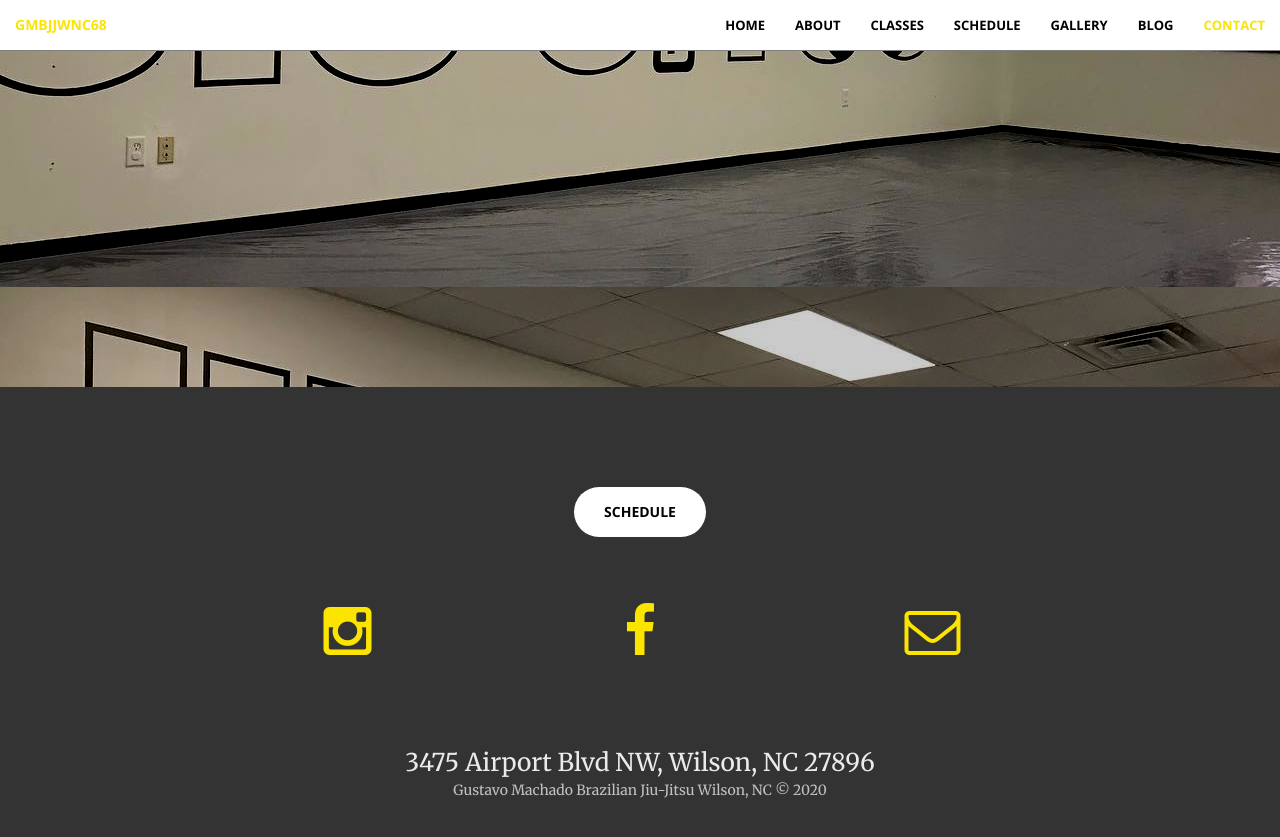
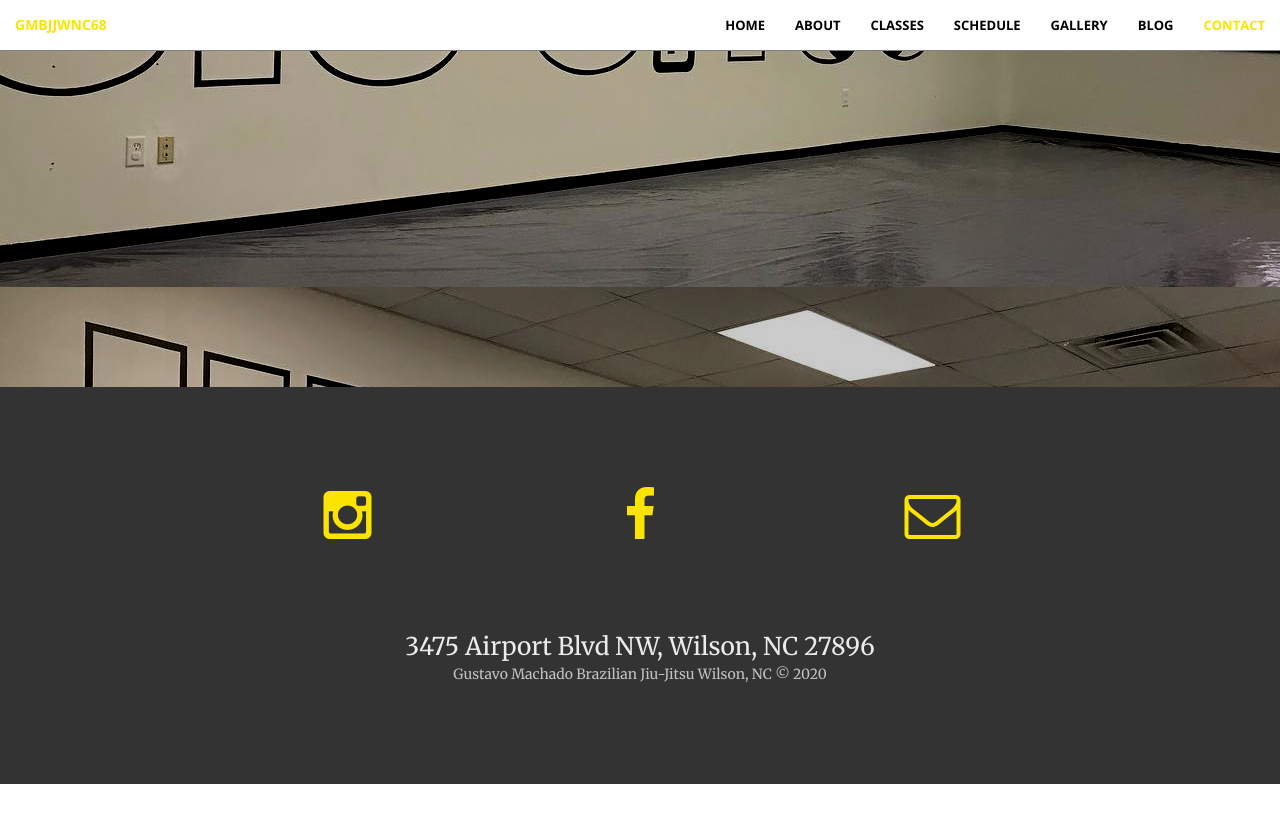
Before and after one commit to gmbjjwnc68/gmbjjwnc68.github.io, a Jekyll site: the page built from schedule.html, in a window 1280 px wide and 900 px high, scrolled down 513 px. Shown: the top 837 px of the window. Built offline with Jekyll 4.4.1, drawn with Linux system fonts in a browser that asks for light colours; after the commit the page ends 1297 px from its top, so only the background shows below that.

Commit message:
Create class_schedule_contact

```diff
--- /dev/null
+++ b/_includes/class_schedule_contact.html
@@ -0,0 +1,45 @@
+<section class="bg-dark" id="contact">
+    <div class="container">
+<!--         <div class="row">
+            <div class="col-lg-8 col-lg-offset-2 text-center">
+                <h2 class="section-heading">Let's Get In Touch!</h2>
+                <hr class="dark">
+                </a>
+            </div>
+        </div> -->
+        <div class="row">
+            <div class="col-lg-2 col-lg-offset-2 text-center">
+                <a href="https://instagram.com/{{ site.instagram_username }}">
+                    <i class="fa fa-instagram fa-3x wow bounceIn text-center" data-wow-delay=".1s" style="color:#FBE400"></i>
+                    <p class="text-faded"> </p>
+                    <!-- <p class="text-faded">{{ site.instagram_username }}</p> -->
+                </a>
+            </div>
+            <div class="col-lg-2 col-lg-offset-1 text-center">
+                <a href="https://facebook.com/{{ site.facebook_username }}">
+                    <i class="fa fa-facebook fa-3x wow bounceIn text-center" data-wow-delay=".2s" style="color:#FBE400"></i>
+                    <p class="text-faded"> </p>
+                    <!-- <p class="text-faded">{{ site.facebook_username }}</p> -->
+                </a>
+            </div>
+            <div class="col-lg-2 col-lg-offset-1 text-center">
+                <a href="mailto:{{ site.email }}">
+                    <i class="fa fa-envelope-o fa-3x wow bounceIn text-center" data-wow-delay=".3s" style="color:#FBE400"></i>
+                    <p class="text-faded"> </p>
+                    <!-- <p class="text-faded">gmbjjwnc68@yahoo.com</p> -->
+                </a>
+            </div>
+        </div>
+        <div class="row">
+            <div class="col-lg-8 col-lg-offset-2 text-center">
+                <hr class="gray">
+                <hr class="gray">
+                <a class="contact" target="_blank" rel="noopener noreferrer" href="https://www.google.com/maps/place/Gustavo+Machado+Brazilian+Jiu+Jitsu+Wilson,+NC/@35.7656169,-77.9483881,15z/data=!4m2!3m1!1s0x0:0x9ceee373f6d7056f?sa=X&ved=2ahUKEwj896PpmNDtAhXDrVkKHbkODQsQ_BIwCnoECBUQAw">
+                    <div class="contact-address text-faded2">3475 Airport Blvd NW, Wilson, NC 27896</div>
+                </a>
+                <!-- <hr class="gray"> -->
+                <div class="contact-copyright text-faded">Gustavo Machado Brazilian Jiu-Jitsu Wilson, NC © 2020</div>
+            </div>
+        </div>
+    </div>
+</section>
--- a/_includes/class_schedule_header.html
+++ b/_includes/class_schedule_header.html
@@ -4,7 +4,7 @@
         <style>
             h4 {
               width: 100%;
-              min-height: 75%;
+              min-height: 100%;
               margin: 0;
               /*background-size: cover;*/
               /*height: auto;*/
--- a/_layouts/schedule.html
+++ b/_layouts/schedule.html
@@ -6,7 +6,7 @@
 <body id="page-top">
   {% include nav.html %}
   {% include class_schedule_header.html %}
-  {% include contact.html %}
+  {% include class_schedule_contact.html %}
   {% include scripts.html %}
 </body>
 
```
